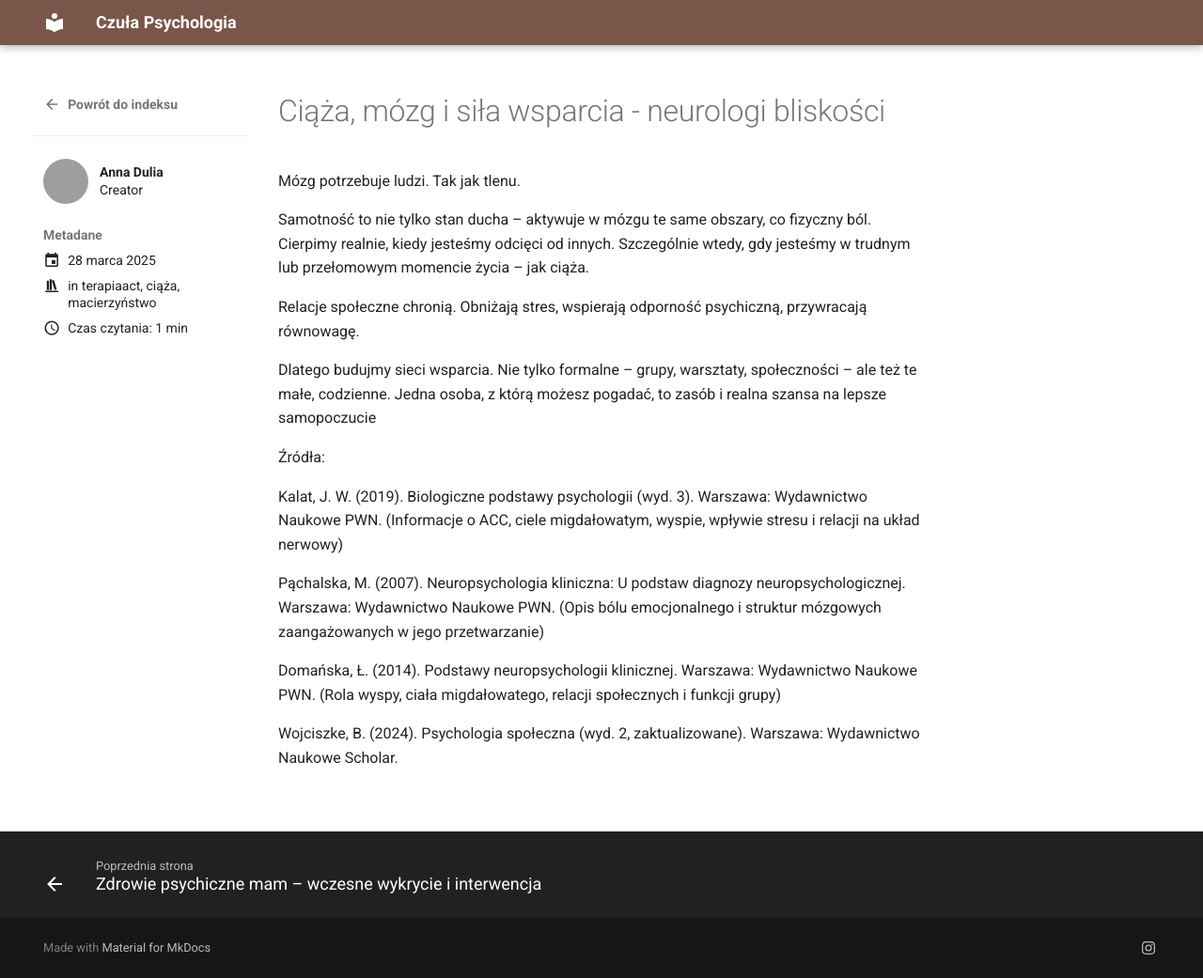
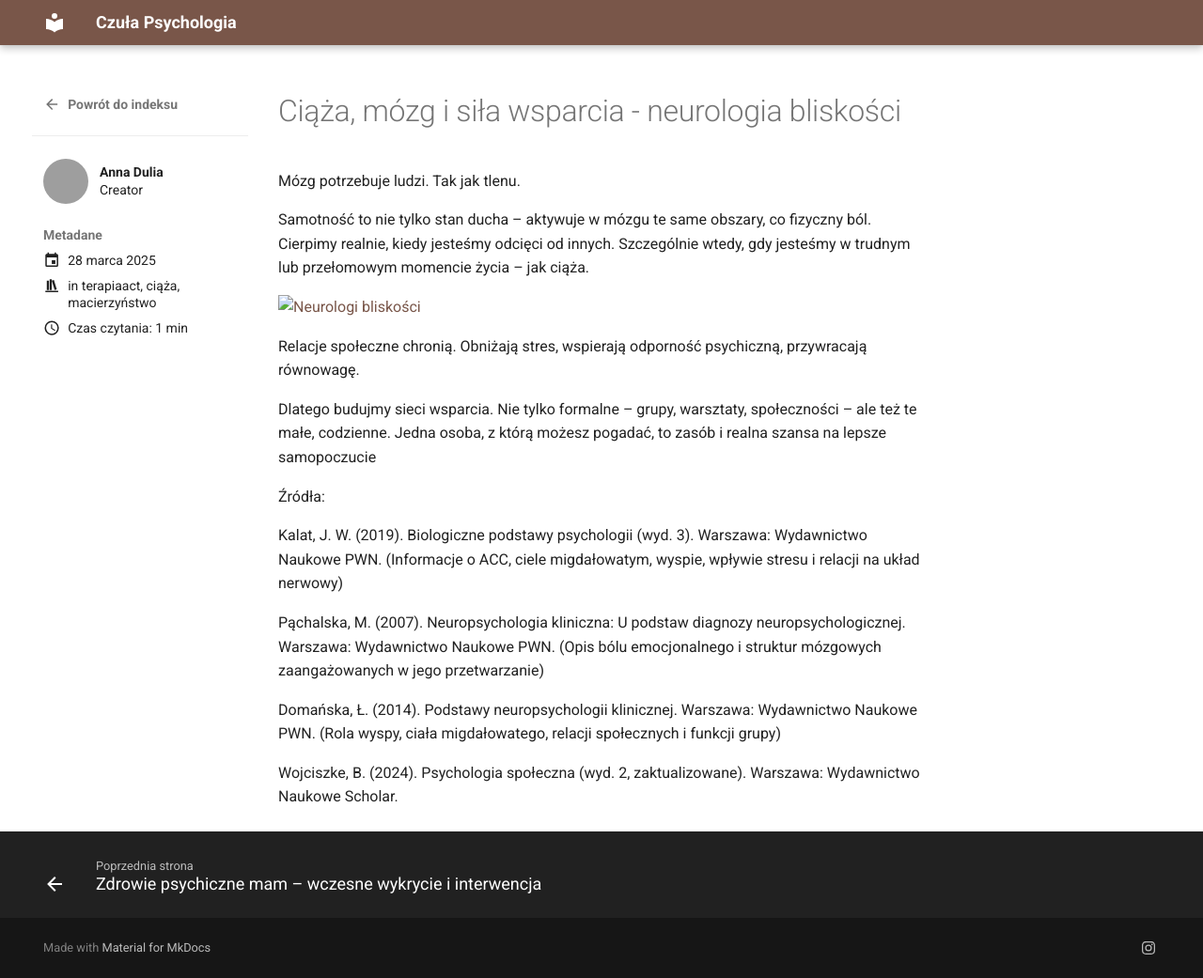
Before and after one commit to czulacom/czula.github.io, an MkDocs documentation site: the page built from docs/posts/neurologia-bliskosci.md, in a window 1280 px wide and 1041 px high. Shown: the whole window at 94% size. Built offline with MkDocs 1.6.1 and Material for MkDocs 9.7.7, drawn with Linux system fonts in a browser that asks for light colours; grey boxes are pictures that could not be loaded.

Commit message:
docs: pic

```diff
--- a/docs/posts/neurologia-bliskosci.md
+++ b/docs/posts/neurologia-bliskosci.md
@@ -7,7 +7,7 @@
   - ciąża
   - macierzyństwo
 ---
-# Ciąża, mózg i siła wsparcia - neurologi bliskości
+# Ciąża, mózg i siła wsparcia - neurologia bliskości
 
 Mózg potrzebuje ludzi. Tak jak tlenu.
 
@@ -15,6 +15,8 @@
 Cierpimy realnie, kiedy jesteśmy odcięci od innych. Szczególnie wtedy, gdy jesteśmy w trudnym lub przełomowym momencie życia – jak ciąża.
 
 <!-- more -->
+
+[![Neurologi bliskości](res/bliskosc.png)](res/bliskosc.png)
 
 Relacje społeczne chronią.
 Obniżają stres, wspierają odporność psychiczną, przywracają równowagę.
```
Also changed, not shown: docs/posts/res/bliskosc.png (added).
